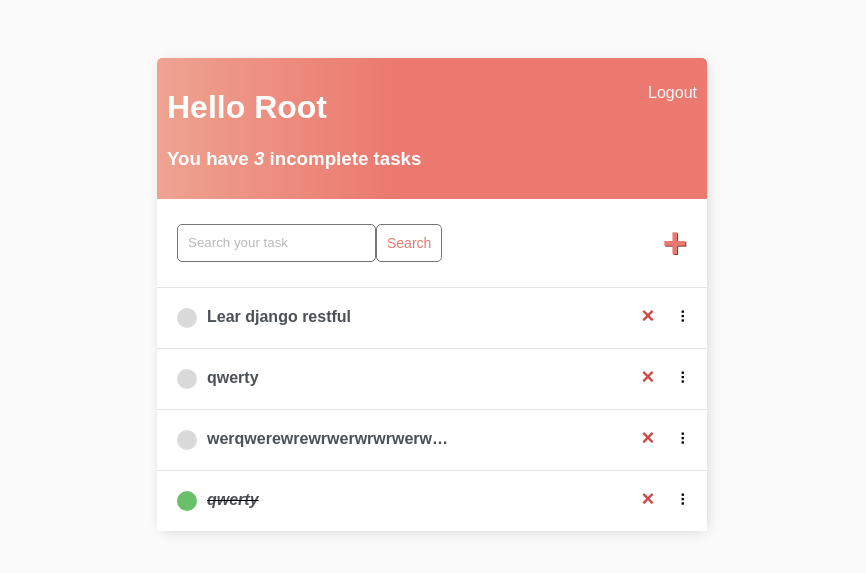
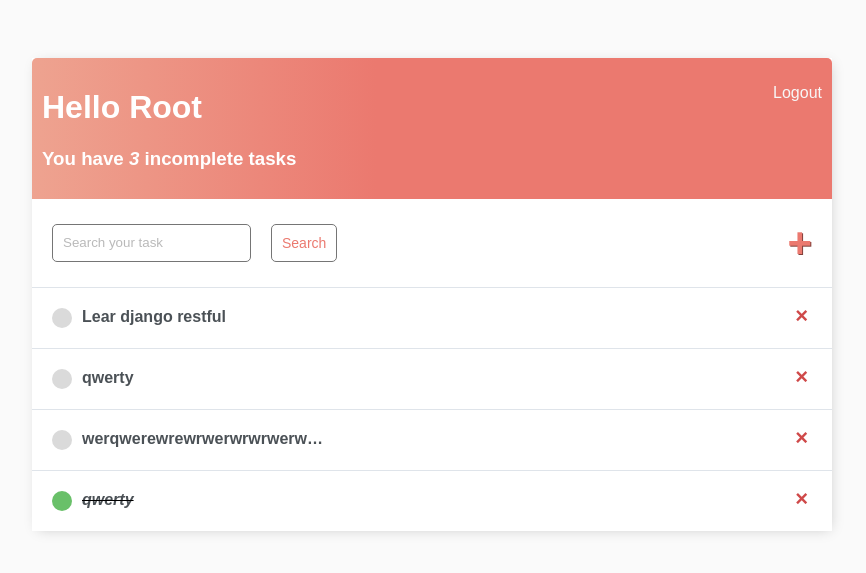
Before and after one commit to Valera917/django_todo_list, a Django app: page / in a window 1280 px wide. Shown: the top 573 px of the page, without its empty margins (208-1074 px from the left). Run offline with Django 4.2, Linux system fonts and the light colour scheme; a user stored in the database is signed in; data comes from the database, SQL or seed files in the repository; both versions use the stored data as it was after the commit; some web fonts are replaced.

Commit message:
update styles

```diff
--- a/base/static/base/css/style.css
+++ b/base/static/base/css/style.css
@@ -17,7 +17,7 @@ a {
 }
 
 .container {
-    max-width: 550px;
+    max-width: 800px;
     margin: auto;
     background-color: #fff;
     -webkit-box-shadow: 2px 2px 13px -4px rgba(0, 0, 0, 0.21);
@@ -84,34 +84,7 @@ input {
     color: #cf4949;
     font-size: 22px;
     line-height: 0;
-    padding: 20px 0px;
-}
-
-/*Handle Classes*/
-
-.handle {
-    display: inline-block;
-    padding: 20px 16px;
-    cursor: grab;
-    user-select: none;
-}
-
-.handle:after,
-.handle:before {
-    display: block;
-    content: "";
-}
-
-.handle:active,
-.handle:active:before,
-.handle:active:after {
-    cursor: grabbing;
-}
-
-.dropArea {
-    background-color: #f1f2f6;
-    color: black;
-    border: #ced6e0 1px solid;
+    padding: 20px 24px;
 }
 
 .selectedTask {
@@ -131,6 +104,10 @@ input {
     justify-content: space-between;
     align-items: center;
     padding: 20px;
+}
+
+#search-add-wrapper .button {
+    margin-left: 20px;
 }
 
 @media screen and (max-width:320px) {
--- a/base/templates/base/task_list.html
+++ b/base/templates/base/task_list.html
@@ -36,7 +36,6 @@
                 </div>
                 <div class="task-controls">
                     <a class="delete-link" href="{% url 'task-delete' task.id %}">&#215;</a>
-                    <span class="handle">&nbsp;&#10247;</span>
                 </div>
             </div>
 
```
Also changed, not shown: db.sqlite3.
